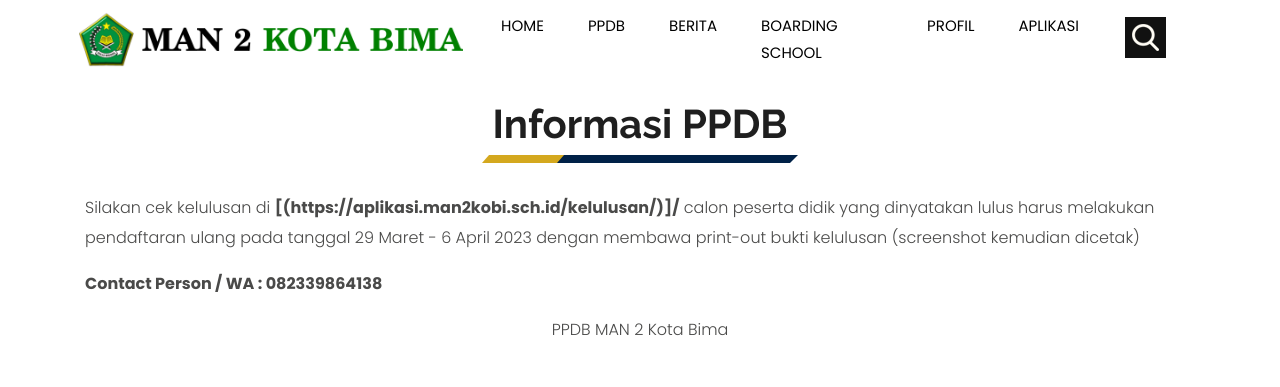
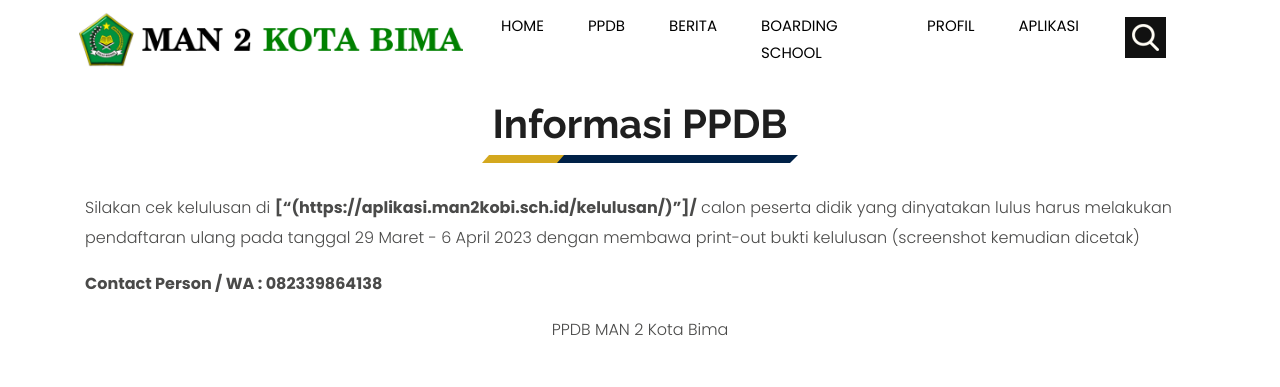
Before and after one commit to yokowasis/website-man2kobi.sch.id, a Jekyll site: the page built from pages/ppdb.md, in a window 1280 px wide. Shown: the top 387 px of the page. Built offline with Jekyll 4.4.1, drawn with Linux system fonts in a browser that asks for light colours.

```diff
--- a/pages/ppdb.md
+++ b/pages/ppdb.md
@@ -4,7 +4,7 @@ layout: default
 
 # Informasi PPDB
 
-Silakan cek kelulusan di **\[(https://aplikasi.man2kobi.sch.id/kelulusan/)]/**
+Silakan cek kelulusan di **\["(https://aplikasi.man2kobi.sch.id/kelulusan/)"]/**
 calon peserta didik yang dinyatakan lulus harus melakukan pendaftaran ulang pada tanggal 29 Maret - 6 April 2023 dengan membawa print-out bukti kelulusan (screenshot kemudian dicetak)
 
 **Contact Person / WA : 082339864138**
```
